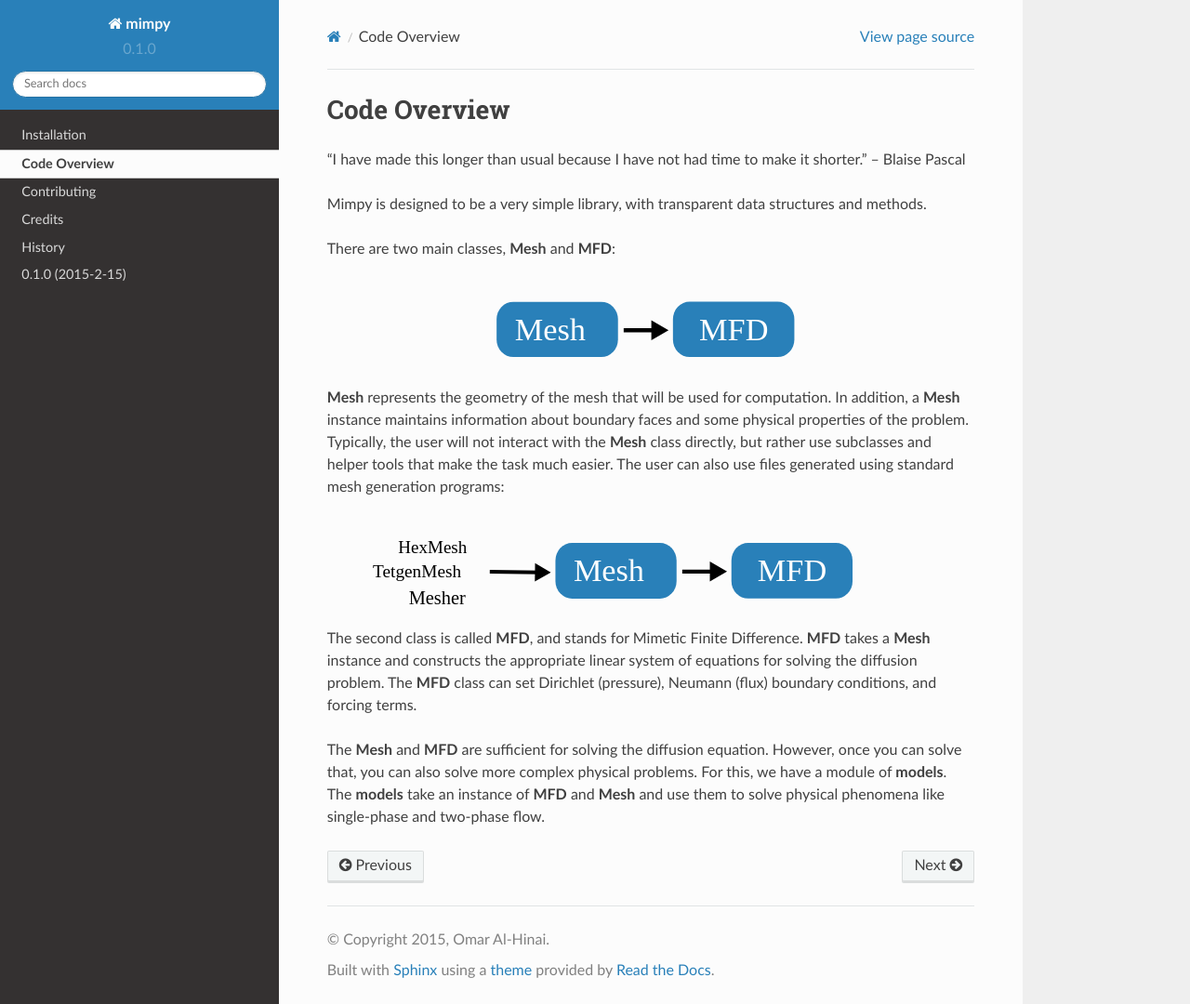
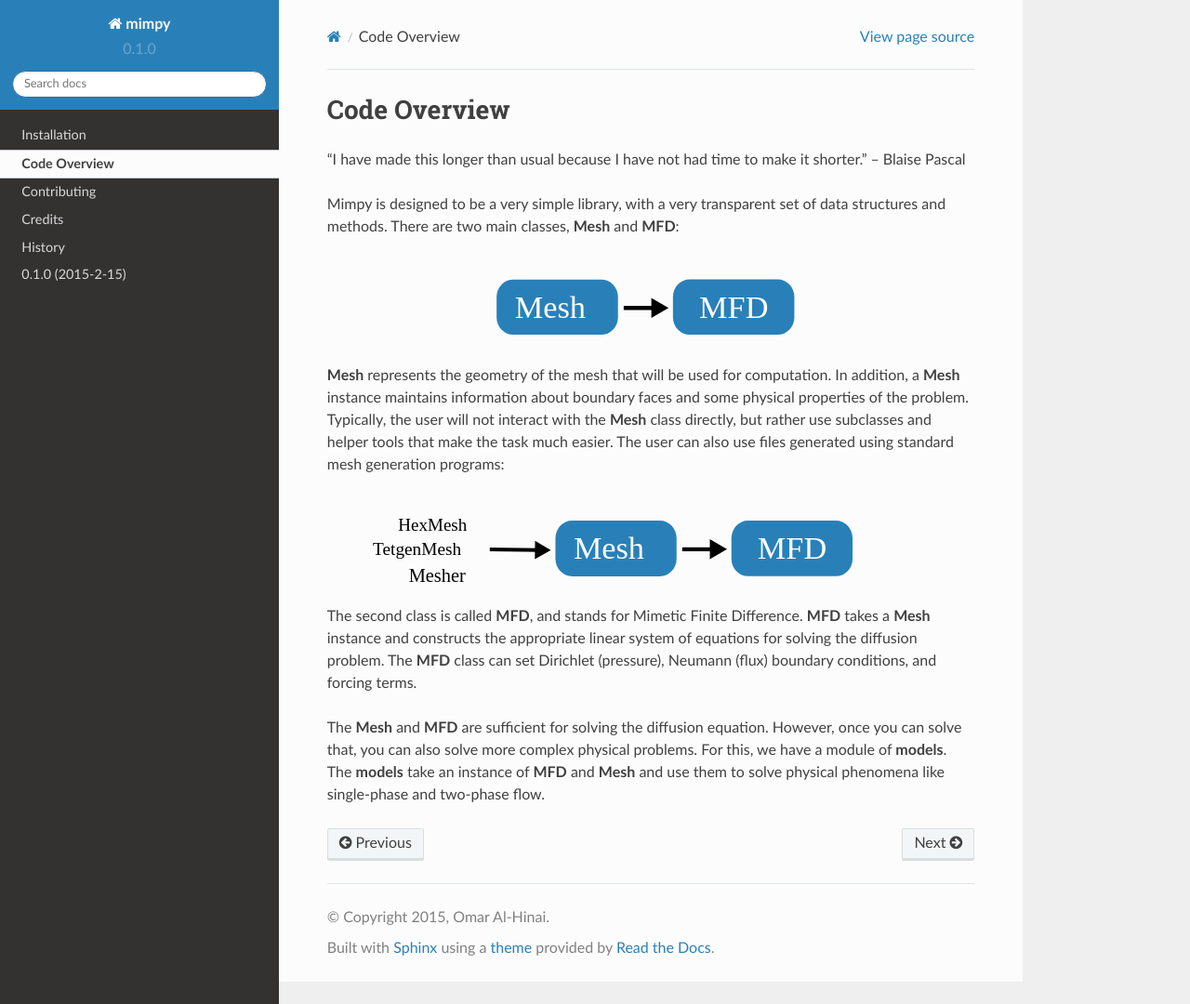
Before and after one commit to ohinai/mimpy, a Sphinx documentation site: the page built from docs/codeoverview.rst, in a window 1280 px wide and 1080 px high. Shown: the whole window at 93% size. Built offline with Sphinx 7.4.7 and the Read the Docs theme 2.0.0, drawn with Linux system fonts in a browser that asks for light colours; pages that are not in the unit, such as notebooks, are missing from menus; the version number is read from the project's files by our own code.

Commit message:
updated docs

```diff
--- a/docs/codeoverview.rst
+++ b/docs/codeoverview.rst
@@ -6,10 +6,8 @@ Code Overview
 "I have made this longer than usual because I have not had time to make it shorter."
 -- Blaise Pascal
 
-Mimpy is designed to be a very simple library, with transparent data structures and
+Mimpy is designed to be a very simple library, with a very transparent set of data structures and
 methods.
-
-
 There are two main classes, **Mesh** and **MFD**:
 
 .. image:: mesh_mfd.svg
--- a/docs/index.rst
+++ b/docs/index.rst
@@ -17,6 +17,7 @@ Contents:
    :maxdepth: 2
 
    installation
+   mimeticintro
    codeoverview
    contributing
    authors
--- a/setup.py
+++ b/setup.py
@@ -56,6 +56,7 @@ setup(
         "mimpy.models",
         "mimpy.models.singlephase",
         "mimpy.models.twophase",
+        "mimpy.models.transport",
     ],
     package_dir={'mimpy':
                  'mimpy'},
```
